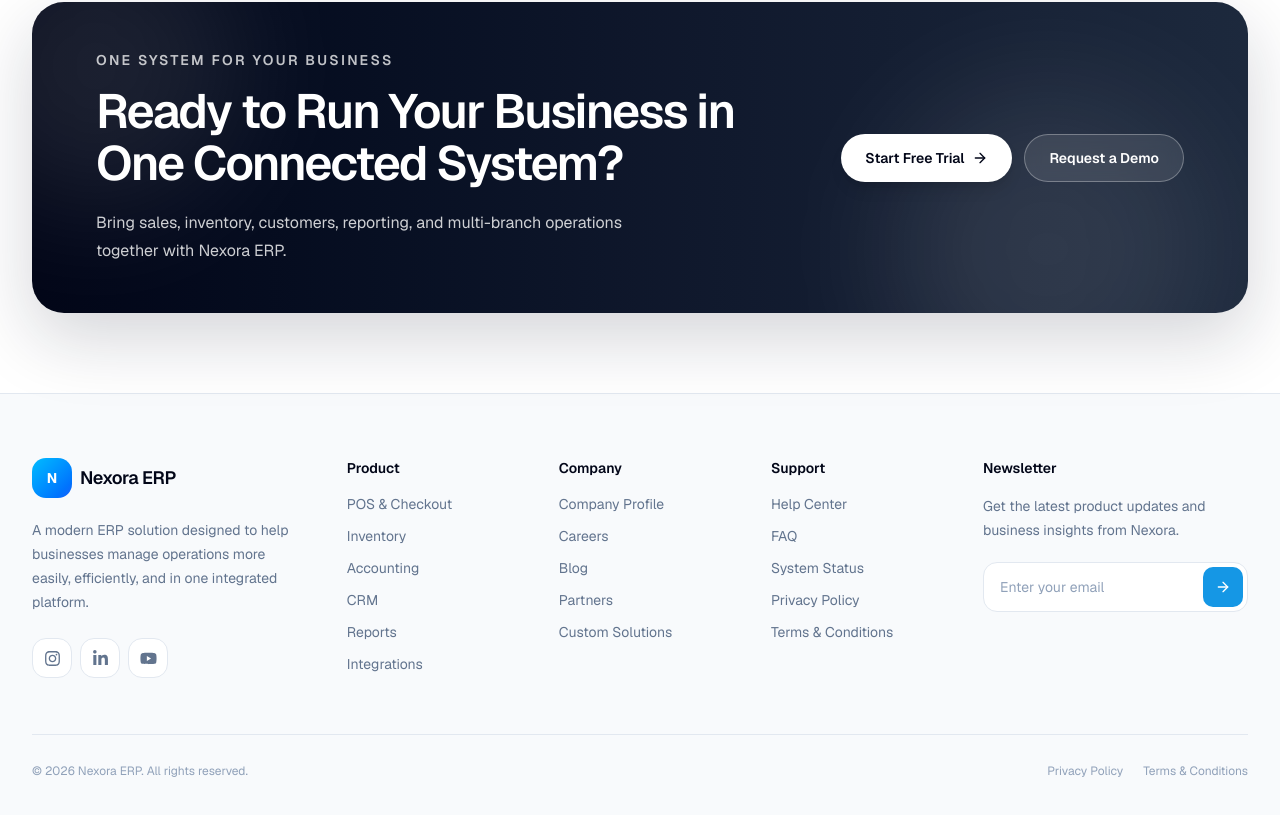
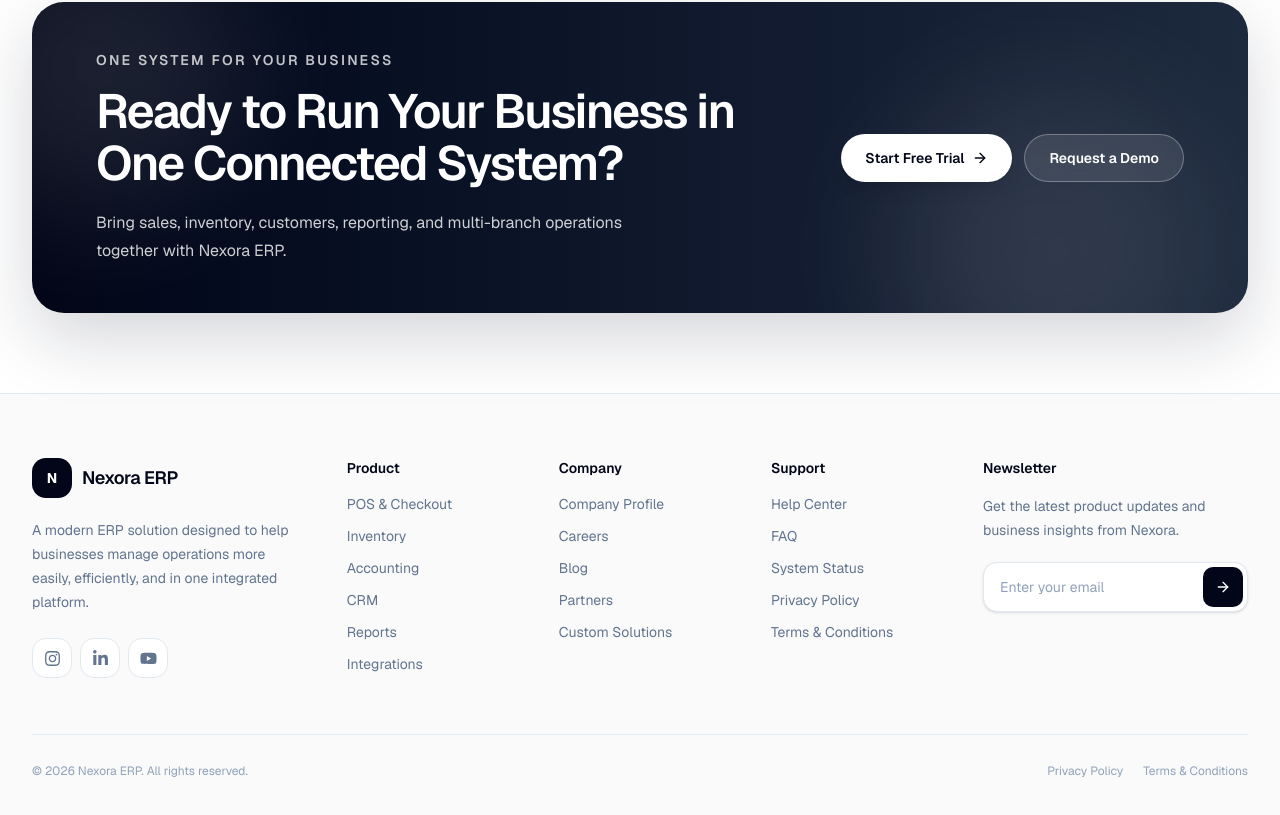
Before and after one commit to faalvaro/nexora-erp, a Next.js app: page / in a window 1280 px wide. Shown: the part 8506-9321 px from the top of the page. Built offline with nearby package versions, Linux system fonts and the light colour scheme; no server answers.

Commit message:
Refine footer responsiveness and neutral theme

```diff
--- a/components/landing/footer.tsx
+++ b/components/landing/footer.tsx
@@ -37,14 +37,32 @@ export function Footer() {
     t("supportLinks.terms"),
   ];
 
+  const socialLinks = [
+    {
+      label: "Instagram",
+      icon: FaInstagram,
+    },
+    {
+      label: "LinkedIn",
+      icon: FaLinkedinIn,
+    },
+    {
+      label: "YouTube",
+      icon: FaYoutube,
+    },
+  ];
+
   return (
-    <footer className="border-t border-slate-200 bg-slate-50">
-      <div className="mx-auto max-w-7xl px-6 py-16 lg:px-8">
-        <div className="grid gap-12 lg:grid-cols-[1.3fr_0.8fr_0.8fr_0.8fr_1.2fr]">
+    <footer className="border-t border-slate-200 bg-neutral-50">
+      <div className="mx-auto max-w-7xl px-4 py-12 sm:px-6 sm:py-16 lg:px-8">
+        <div className="grid gap-10 sm:grid-cols-2 lg:grid-cols-[1.3fr_0.8fr_0.8fr_0.8fr_1.2fr] lg:gap-12">
           {/* Brand */}
-          <div>
-            <Link href="/" className="flex items-center gap-2">
-              <div className="flex size-10 items-center justify-center rounded-xl bg-gradient-to-br from-sky-400 to-blue-600 text-sm font-bold text-white">
+          <div className="sm:col-span-2 lg:col-span-1">
+            <Link
+              href="/"
+              className="inline-flex items-center gap-2.5"
+            >
+              <div className="flex size-10 items-center justify-center rounded-xl bg-slate-950 text-sm font-bold text-white">
                 N
               </div>
 
@@ -53,15 +71,18 @@ export function Footer() {
               </span>
             </Link>
 
-            <p className="mt-5 max-w-xs text-sm leading-6 text-slate-500">
+            <p className="mt-5 max-w-sm text-sm leading-6 text-slate-500">
               {t("description")}
             </p>
 
+            {/* Social */}
             <div className="mt-6 flex gap-2">
-              {[FaInstagram, FaLinkedinIn, FaYoutube].map((Icon, index) => (
+              {socialLinks.map(({ label, icon: Icon }) => (
                 <button
-                  key={index}
-                  className="flex size-10 items-center justify-center rounded-xl border border-slate-200 bg-white text-slate-500 transition-colors hover:border-sky-200 hover:text-[#1597E5]"
+                  key={label}
+                  type="button"
+                  aria-label={label}
+                  className="flex size-10 items-center justify-center rounded-xl border border-slate-200 bg-white text-slate-500 transition-all duration-200 hover:-translate-y-0.5 hover:border-slate-300 hover:text-slate-950 hover:shadow-sm"
                 >
                   <Icon size={17} />
                 </button>
@@ -85,16 +106,16 @@ export function Footer() {
           />
 
           {/* Newsletter */}
-          <div>
+          <div className="sm:col-span-2 lg:col-span-1">
             <h3 className="text-sm font-semibold text-slate-950">
               {t("newsletter.title")}
             </h3>
 
-            <p className="mt-4 text-sm leading-6 text-slate-500">
+            <p className="mt-4 max-w-md text-sm leading-6 text-slate-500">
               {t("newsletter.description")}
             </p>
 
-            <div className="mt-5 flex overflow-hidden rounded-xl border border-slate-200 bg-white p-1">
+            <div className="mt-5 flex max-w-md overflow-hidden rounded-xl border border-slate-200 bg-white p-1 shadow-sm">
               <input
                 type="email"
                 placeholder={t("newsletter.placeholder")}
@@ -103,7 +124,7 @@ export function Footer() {
 
               <button
                 type="button"
-                className="flex size-10 shrink-0 items-center justify-center rounded-lg bg-[#1597E5] text-white transition-colors hover:bg-[#0F86CC]"
+                className="flex size-10 shrink-0 items-center justify-center rounded-lg bg-slate-950 text-white transition-colors hover:bg-slate-800"
                 aria-label={t("newsletter.ariaLabel")}
               >
                 <ArrowRight size={16} />
@@ -113,15 +134,21 @@ export function Footer() {
         </div>
 
         {/* Bottom */}
-        <div className="mt-14 flex flex-col gap-4 border-t border-slate-200 pt-7 text-xs text-slate-400 sm:flex-row sm:items-center sm:justify-between">
+        <div className="mt-12 flex flex-col gap-4 border-t border-slate-200 pt-7 text-xs text-slate-400 sm:mt-14 sm:flex-row sm:items-center sm:justify-between">
           <p>{t("copyright")}</p>
 
-          <div className="flex gap-5">
-            <button className="transition-colors hover:text-slate-700">
+          <div className="flex flex-wrap gap-x-5 gap-y-2">
+            <button
+              type="button"
+              className="transition-colors hover:text-slate-700"
+            >
               {t("privacy")}
             </button>
 
-            <button className="transition-colors hover:text-slate-700">
+            <button
+              type="button"
+              className="transition-colors hover:text-slate-700"
+            >
               {t("terms")}
             </button>
           </div>
@@ -148,7 +175,8 @@ function FooterColumn({
         {links.map((link) => (
           <button
             key={link}
-            className="block text-sm text-slate-500 transition-colors hover:text-[#1597E5]"
+            type="button"
+            className="block text-left text-sm text-slate-500 transition-colors hover:text-slate-950"
           >
             {link}
           </button>
```
